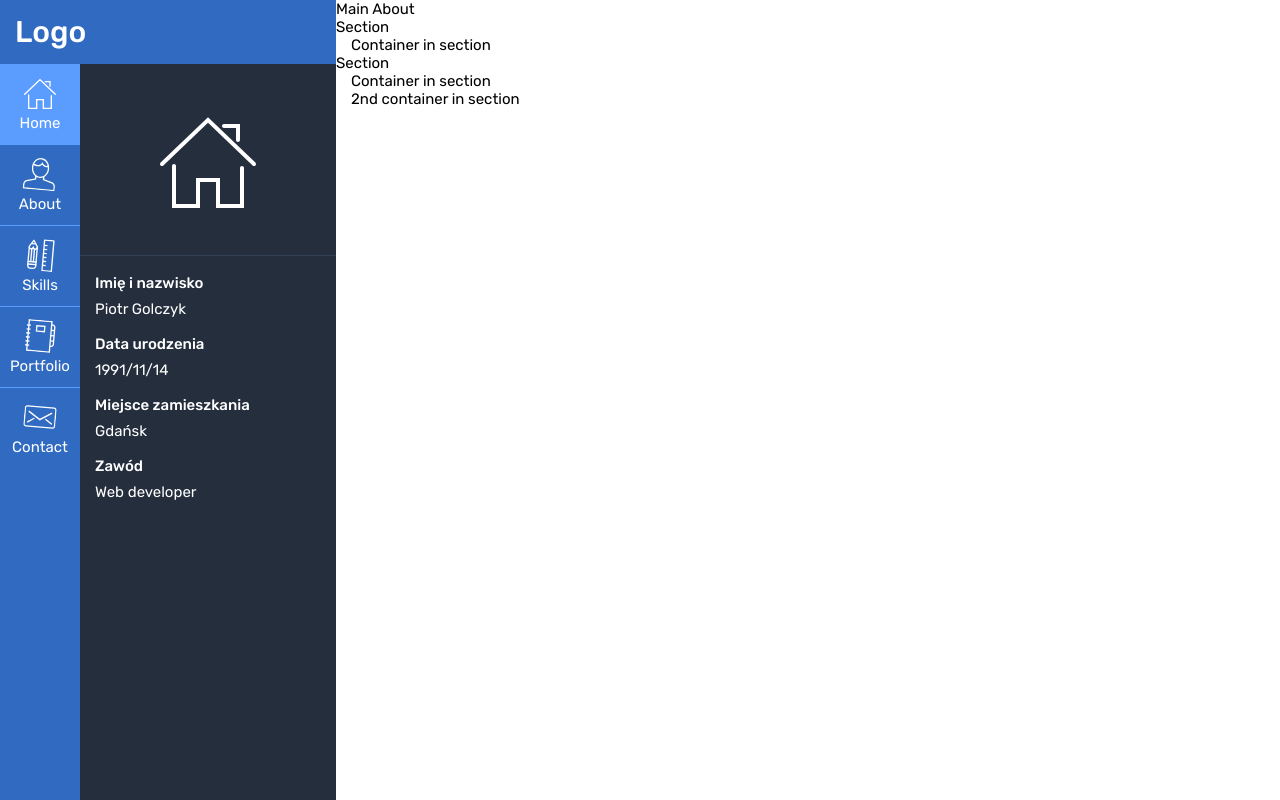
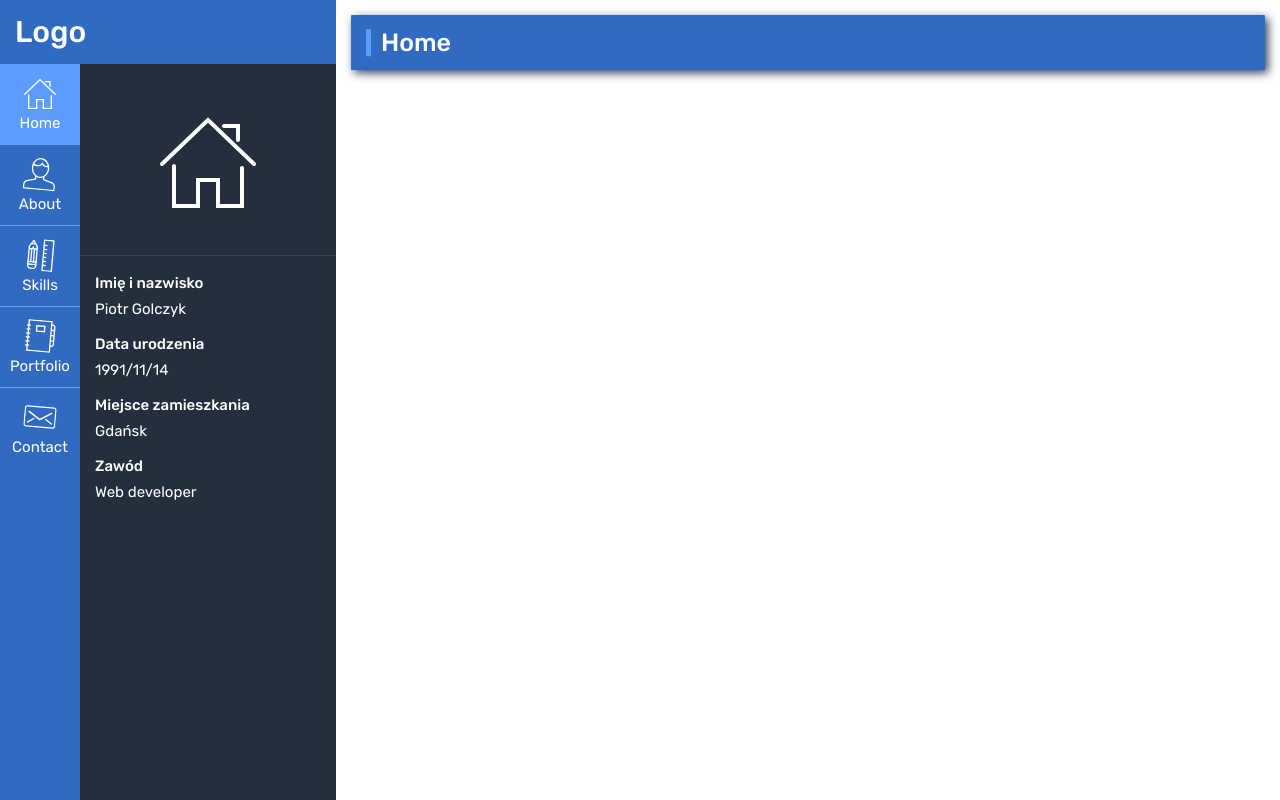
Before and after one commit to pete-gi/pete-gi.github.io, a Vue app: page /#/ in a window 1280 px wide. Built offline with nearby package versions, Linux system fonts and the light colour scheme.

Commit message:
CSS styles for page-title

```diff
--- a/src/assets/styles/title.css
+++ b/src/assets/styles/title.css
@@ -5,3 +5,26 @@
     color: #fff;
     margin: 0;
 }
+
+.page-title {
+    font-size: 2.5rem;
+    font-weight: var(--font-bold);
+    line-height: 1;
+    background-color: var(--color-primary);
+    color: #fff;
+    margin: 0;
+    padding: 1.5rem 3rem;
+    border-radius: 1px;
+    box-shadow: 3px 3px 10px var(--color-secondary-light);
+    position: relative;
+}
+.page-title:before {
+    content: '';
+    position: absolute;
+    left: 1.5rem;
+    top: 50%;
+    width: 0.5rem;
+    height: 50%;
+    transform: translateY(-50%);
+    background-color: var(--color-primary-light);
+}
--- a/src/views/About.vue
+++ b/src/views/About.vue
@@ -1,19 +1,15 @@
 <template>
     <main class="app-main">
-        Main About
-        <section class="section">
-            Section
+        <section class="section p-t p-b">
             <div class="container">
-                Container in section
+                <h2 class="page-title">
+                    About
+                </h2>
             </div>
         </section>
-        <section class="section">
-            Section
+        <section class="section p-t p-b">
             <div class="container">
-                Container in section
-            </div>
-            <div class="container">
-                2nd container in section
+                <router-view></router-view>
             </div>
         </section>
     </main>
--- a/src/views/Contact.vue
+++ b/src/views/Contact.vue
@@ -1,8 +1,15 @@
 <template>
     <main class="app-main">
-        <section class="section">
+        <section class="section p-t p-b">
             <div class="container">
-                Container
+                <h2 class="page-title">
+                    Contact
+                </h2>
+            </div>
+        </section>
+        <section class="section p-t p-b">
+            <div class="container">
+                <router-view></router-view>
             </div>
         </section>
     </main>
--- a/src/views/Home.vue
+++ b/src/views/Home.vue
@@ -1,19 +1,15 @@
 <template>
     <main class="app-main">
-        Main About
-        <section class="section">
-            Section
+        <section class="section p-t p-b">
             <div class="container">
-                Container in section
+                <h2 class="page-title">
+                    Home
+                </h2>
             </div>
         </section>
-        <section class="section">
-            Section
+        <section class="section p-t p-b">
             <div class="container">
-                Container in section
-            </div>
-            <div class="container">
-                2nd container in section
+                <router-view></router-view>
             </div>
         </section>
     </main>
--- a/src/views/Portfolio.vue
+++ b/src/views/Portfolio.vue
@@ -1,8 +1,15 @@
 <template>
     <main class="app-main">
-        <section class="section">
+        <section class="section p-t p-b">
             <div class="container">
-                Container
+                <h2 class="page-title">
+                    Portfolio
+                </h2>
+            </div>
+        </section>
+        <section class="section p-t p-b">
+            <div class="container">
+                <router-view></router-view>
             </div>
         </section>
     </main>
```
